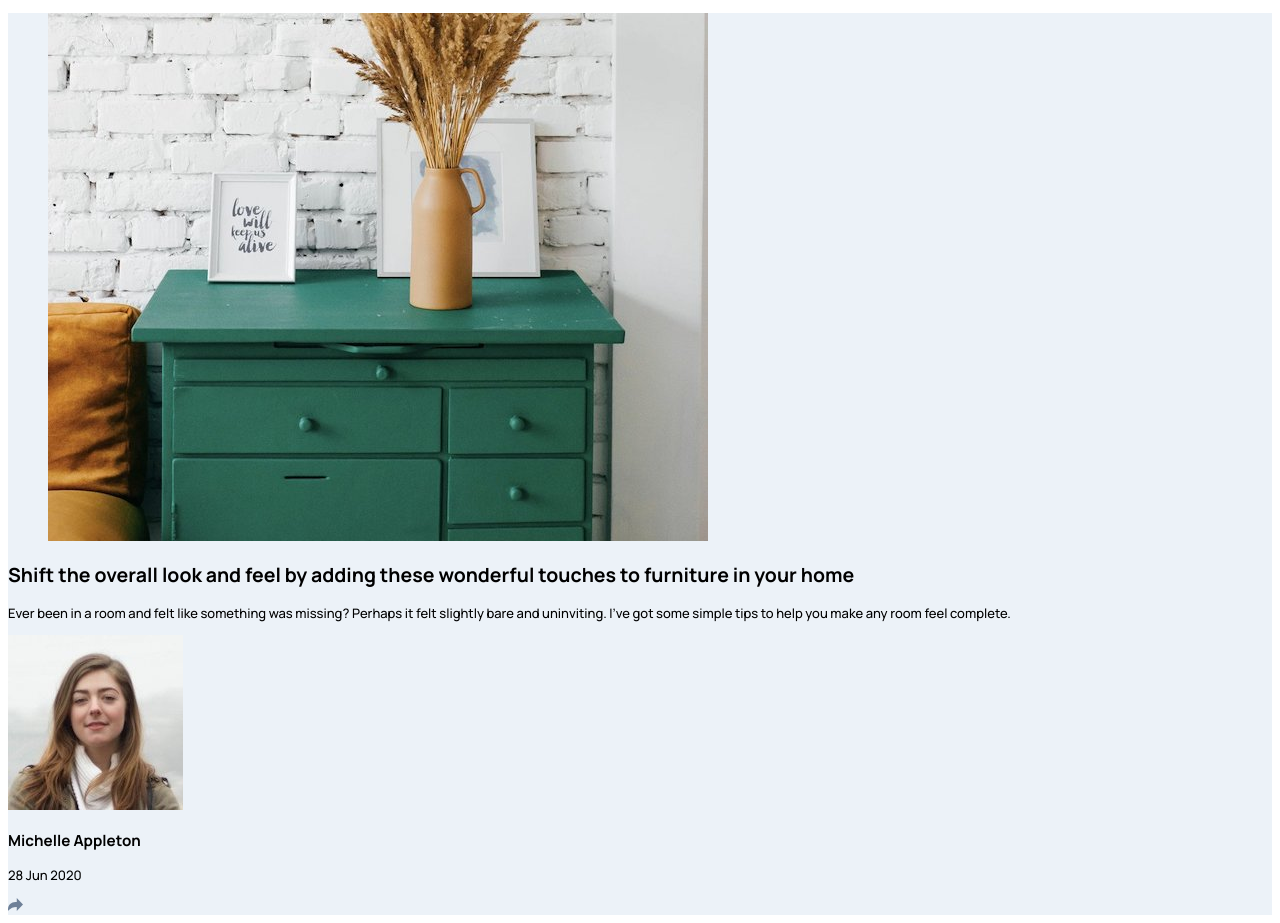
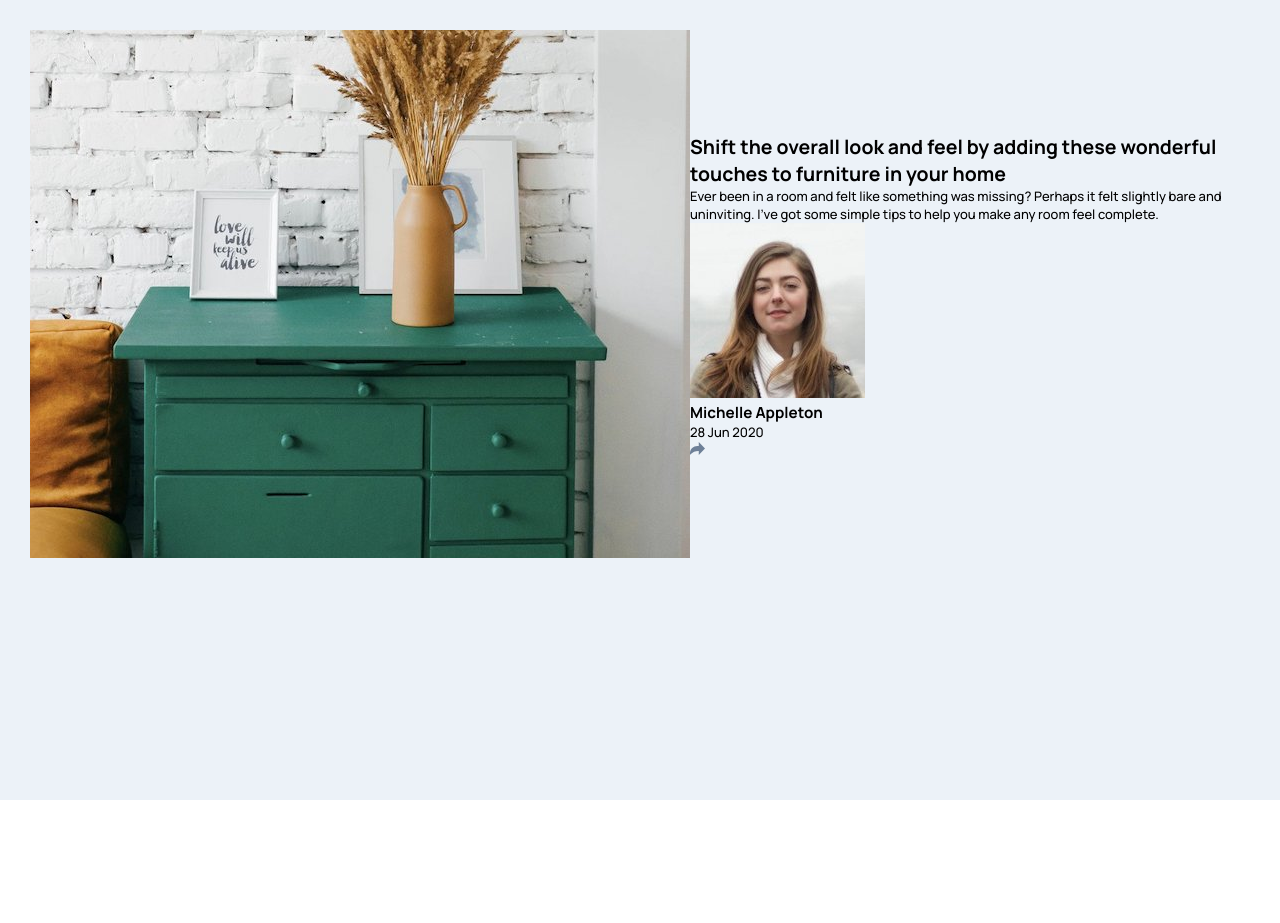
Before and after one commit to AfreenMaymuna/article-previews, a plain HTML site: page index.html in a window 1280 px wide. After the commit the page ends 800 px from the top, so only its background shows below. Drawn offline with Linux system fonts and the light colour scheme.

Commit message:
modified

```diff
--- a/index.html
+++ b/index.html
@@ -11,8 +11,8 @@
 </head>
 <body>
 <section class="post">
-  <article>
-    <div>
+  <article class="card">
+    <div class="card-warpper">
       <figure>
         <img src="./images/drawers.jpg" alt="images" />
       </figure>
--- a/style.css
+++ b/style.css
@@ -1,15 +1,36 @@
 @import url('https://fonts.googleapis.com/css2?family=Manrope:wght@500;700&family=Red+Hat+Display:ital,wght@0,500;0,700;1,800&display=swap');
+*,::after,::before {
+    margin: 0;
+    box-sizing: border-box;
+}
 :root{
     --darkgrayishblue: hsl(217, 19%, 35%);
-    --desaturateddarkblue: hsl(214, 17%, 51%)
-    --Grayish Blue:
-     - Light Grayish Blue: hsl(210, 46%, 95%)
+    --darkblue: hsl(214, 17%, 51%);
+    --grayishblue: hsl(212, 23%, 69%);
+    --lightgrayishblue: hsl(210, 46%, 95%);
 }
 body{
     font-size: 13px;
     font-family: 'Manrope', sans-serif;
 }
+/* img{
+    width: 100%;
+    object-fit: cover;
+} */
 .post{
     background-color:hsl(210, 46%, 95%);
+    background-position: center -250px;
+    background-size: cover;
+    height: 100vh;
 
 }
+.card{
+    padding: 30px;
+    display: flex;
+    align-items: center;
+    justify-content: center;
+
+}
+.card-warpper{
+
+}
```
